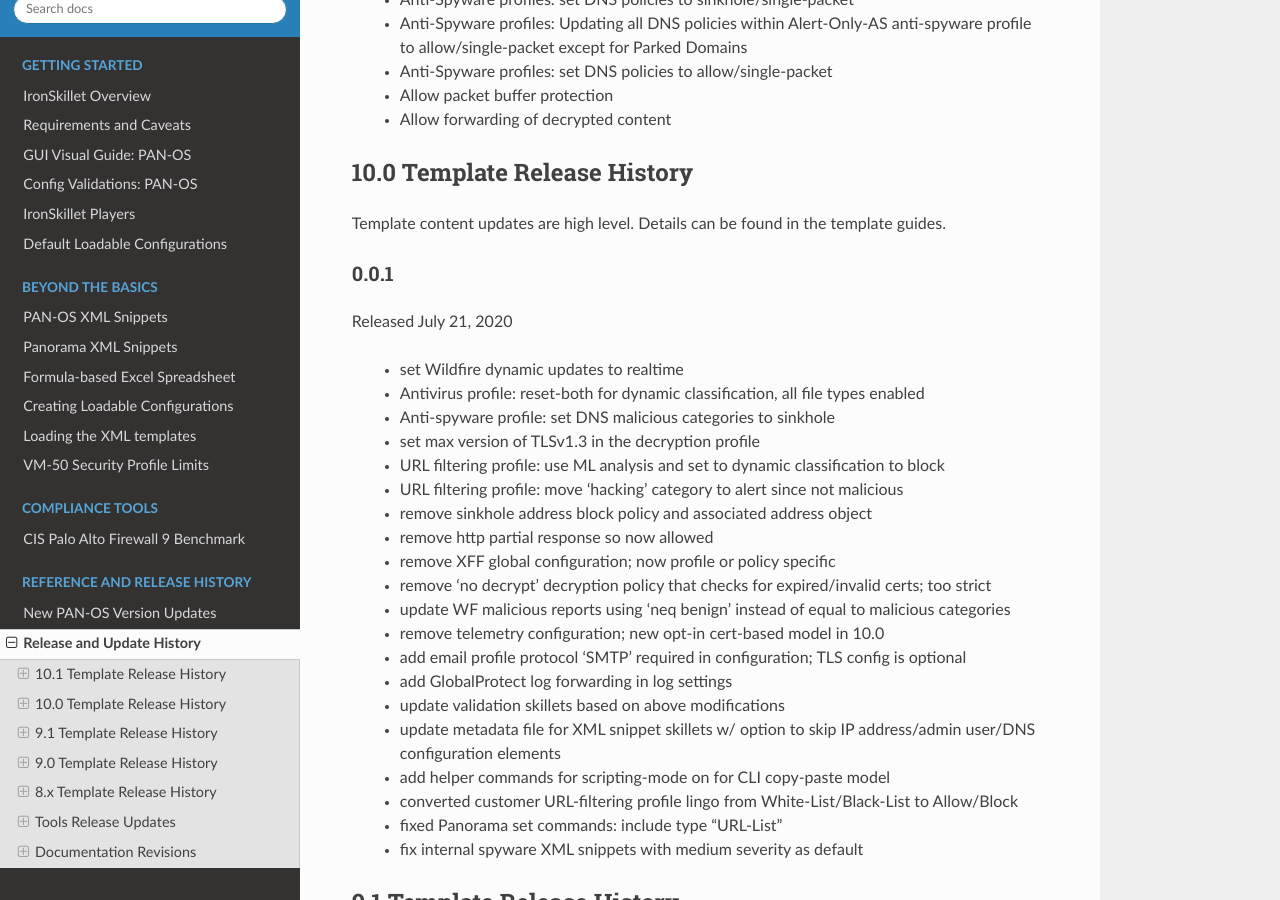
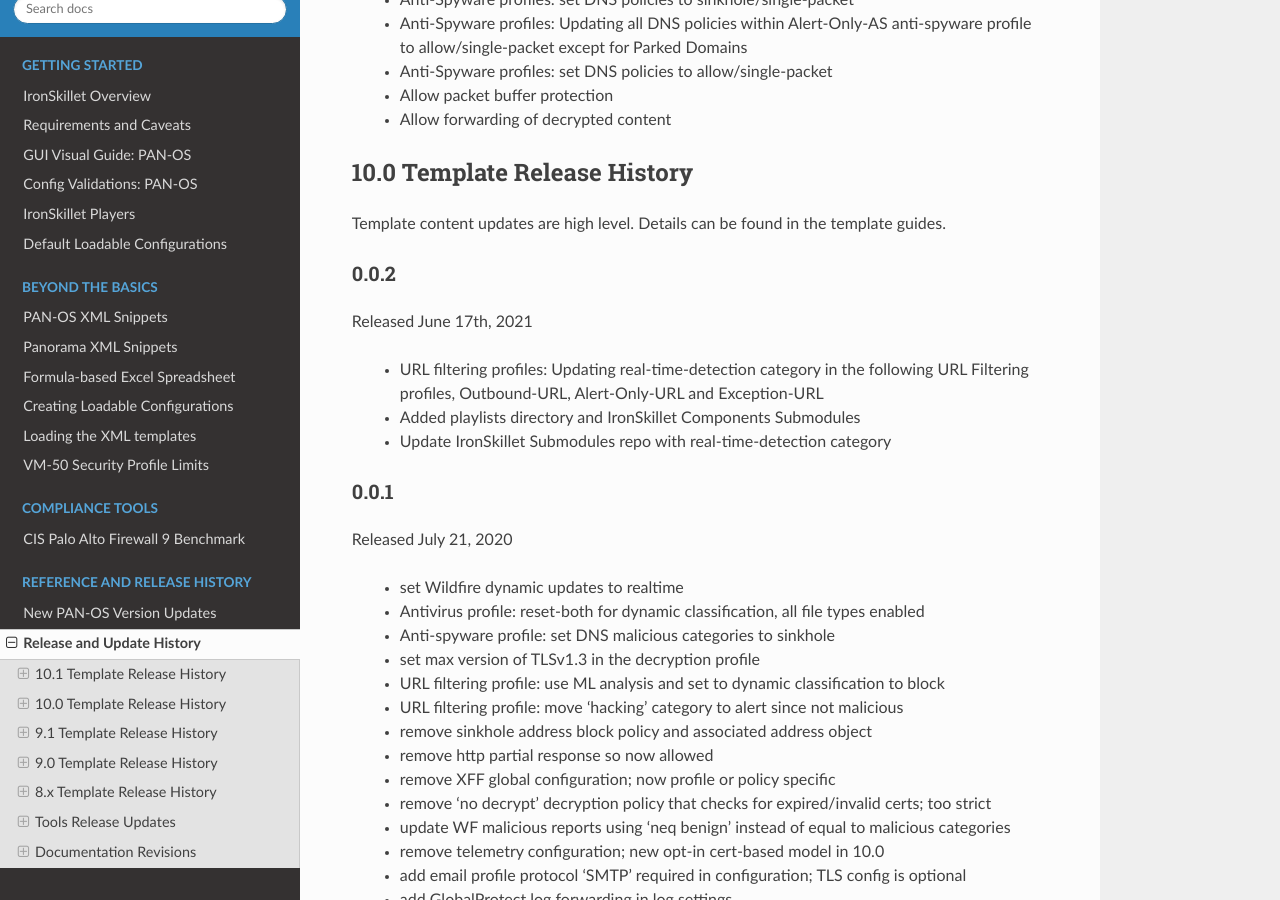
Before and after one commit to PaloAltoNetworks/iron-skillet, a Sphinx documentation site: the page built from docs/release_history.rst, in a window 1280 px wide and 900 px high, scrolled down 662 px. Built offline with Sphinx 7.4.7 and the Read the Docs theme 2.0.0, drawn with Linux system fonts in a browser that asks for light colours.

Commit message:
added 10.0 version 0.0.2 release history

```diff
--- a/docs/release_history.rst
+++ b/docs/release_history.rst
@@ -31,6 +31,14 @@
 ----------------------------
 
 Template content updates are high level. Details can be found in the template guides.
+
+0.0.2
+^^^^^
+Released June 17th, 2021
+
+    + URL filtering profiles: Updating real-time-detection category in the following URL Filtering profiles, Outbound-URL, Alert-Only-URL and Exception-URL
+    + Added playlists directory and IronSkillet Components Submodules
+    + Update IronSkillet Submodules repo with real-time-detection category
 
 0.0.1
 ^^^^^
```
